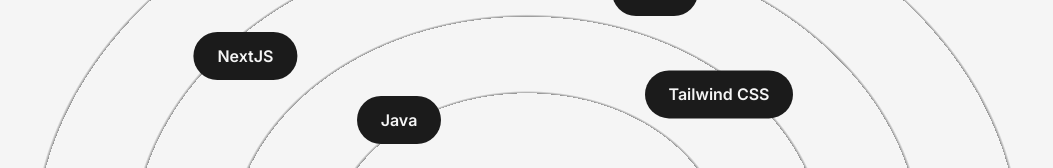
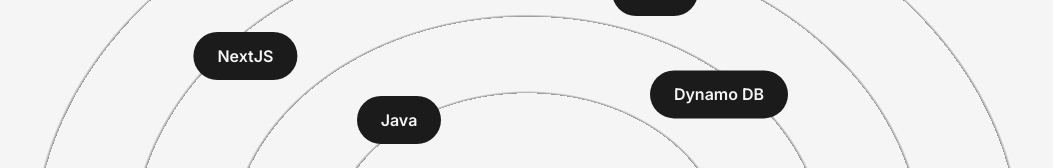
Before and after one commit to Humanvitha/Humanvitha.github.io, a Next.js app: page /about in a window 1280 px wide. Shown: the part 1818-1986 px from the top of the page, without its empty margins (113-1166 px from the left). Built offline with nearby package versions, Linux system fonts and the light colour scheme.

Commit message:
Replace 'Tailwind CSS' with 'Dynamo DB' in Skills

```diff
--- a/src/components/Skill.js
+++ b/src/components/Skill.js
@@ -70,7 +70,7 @@
           description="Built scalable web apps with server-side rendering."
         />
         <Skills
-          name="Tailwind CSS"
+          name="Dynamo DB"
           x="15vw"
           y="-12vw"
           description="Used to design modern, responsive web layouts."
```
